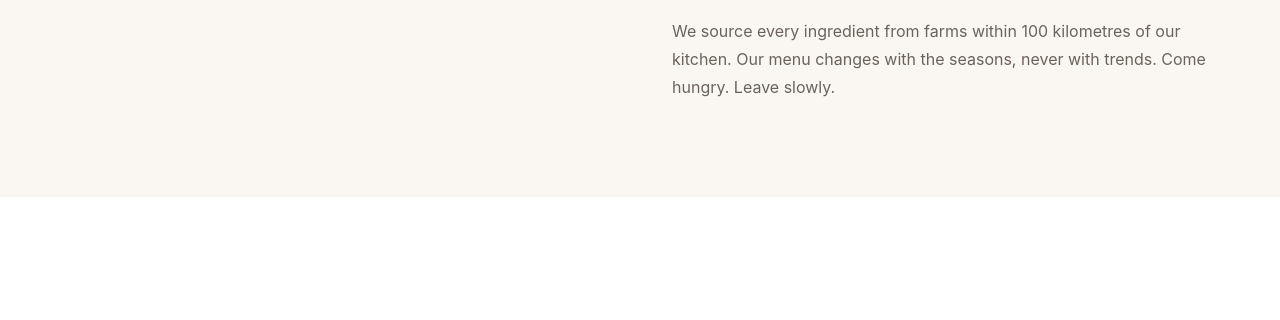
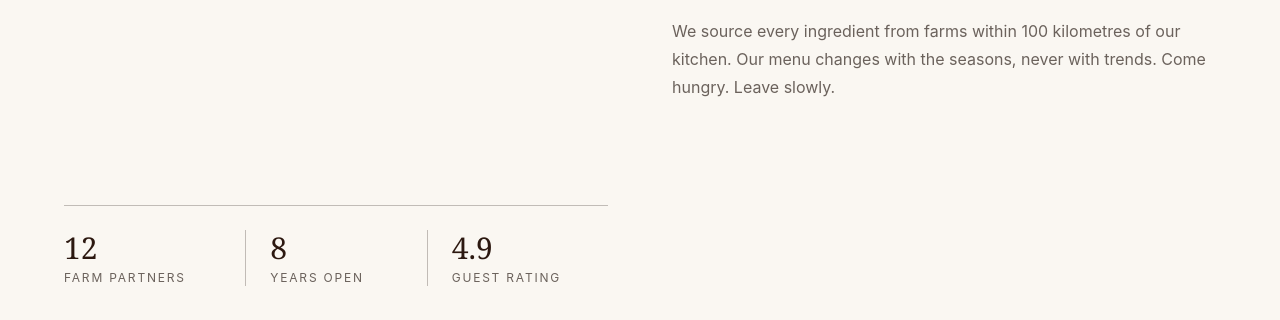
Before and after one commit to CodeByMaverick/ember-and-oak, a website: page index.html in a window 1280 px wide. Shown: the part 1171-1491 px from the top of the page. Before the commit the page ends 1368 px from the top, so only its background shows below. Drawn offline with Linux system fonts and the light colour scheme.

Commit message:
Add about section statistics

```diff
--- a/index.html
+++ b/index.html
@@ -86,7 +86,6 @@
             </div>
 
             <div>
-
                 <p class="mb-4 text-sm font-medium uppercase tracking-[0.2em] text-terracotta">
                     Our Story
                 </p>
@@ -107,6 +106,30 @@
 
                 </p>
             </div>
+
+            <div class="mt-10 grid grid-cols-3 border-t border-[#6B625C]/40 pt-6">
+                <div>
+                    <p class="font-serif text-3xl text-espresso">12</p>
+                    <p class="mt-1 text-xs uppercase tracking-[0.15em] text-[#6B625C]">
+                        Farm Partners
+                    </p>
+                </div>
+
+                <div class="border-l border-[#6B625C]/40 pl-6">
+                    <p class="font-serif text-3xl text-espresso">8</p>
+                    <p class="mt-1 text-xs uppercase tracking-[0.15em] text-[#6B625C]">
+                        Years Open
+                    </p>
+                </div>
+
+                <div class="border-l border-[#6B625C]/40 pl-6">
+                    <p class="font-serif text-3xl text-espresso">4.9</p>
+                    <p class="mt-1 text-xs uppercase tracking-[0.15em] text-[#6B625C]">
+                        Guest Rating
+                    </p>
+                </div>
+            </div>
+
         </div>
     </section>
 
```
Also changed, not shown: src/output.css.
